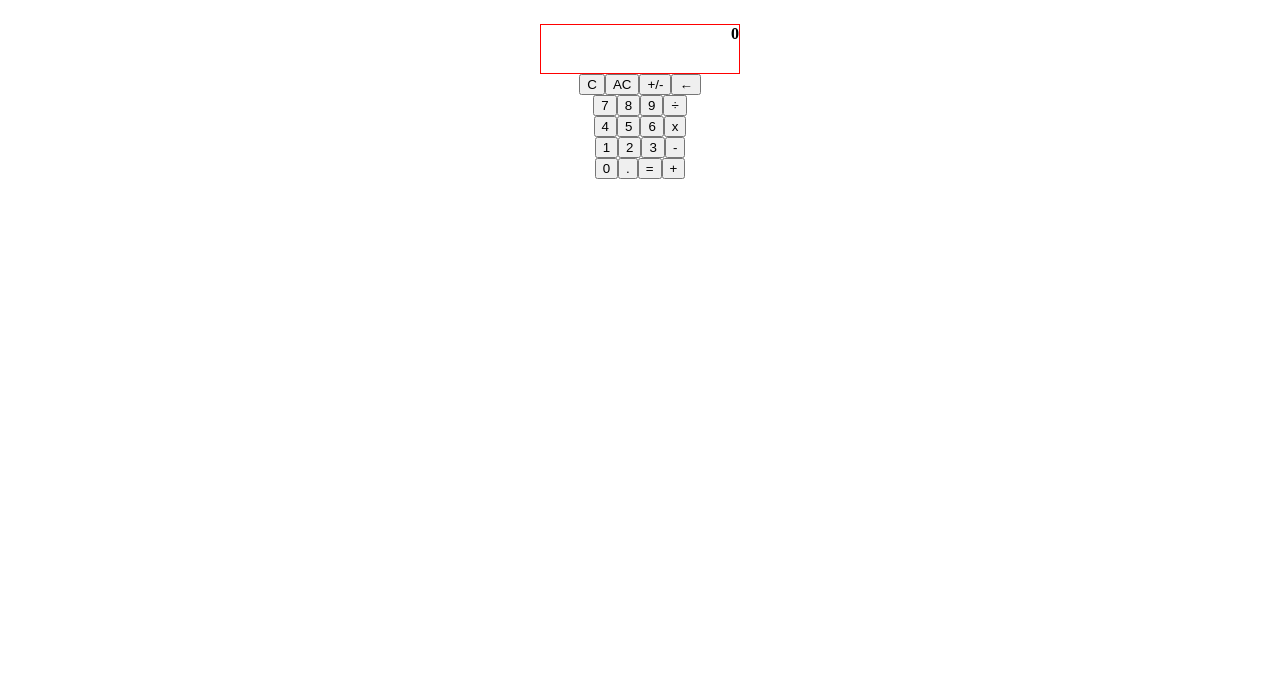
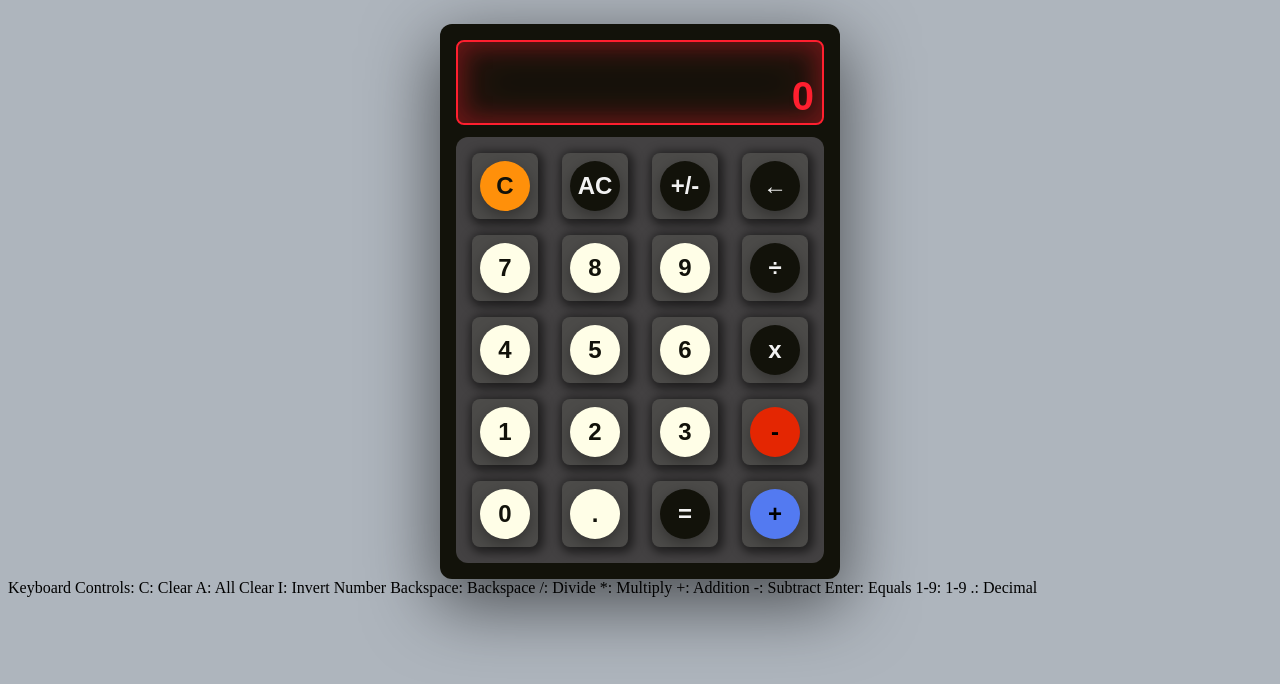
Before and after one commit to mjcw88/odin-calculator, a plain HTML site: page index.html in a window 1280 px wide. Drawn offline with Linux system fonts and the light colour scheme; a web font is replaced by a local one.

Commit message:
completed most of css and added palceholder for keyboard controls html

```diff
--- a/index.html
+++ b/index.html
@@ -11,43 +11,99 @@
     <div class="calculator-container">
         <div class="display-container">
             <div class="mini-display-container">
-                <div id="mini-display-number-one"></div>
-                <div id="mini-display-operator"></div>
-                <div id="mini-display-number-two"></div>
-                <div id="mini-display-operator-temp"></div>
+                <div id="mini-display-number-one" class="mini-display"></div>
+                <div id="mini-display-operator" class="mini-display"></div>
+                <div id="mini-display-number-two" class="mini-display"></div>
+                <div id="mini-display-operator-temp" class="mini-display"></div>
             </div>
             <div id="display">0</div>
         </div>
+    <div class="numpad-container">
         <div class="numbers-row">
+            <div class="button-container">
                 <button id="clear-btn" class="numpad calculator-btn" data-keyboard="c">C</button>
+            </div>
+            <div class="button-container">
                 <button id="allclear-btn" class="numpad calculator-btn" data-keyboard="a">AC</button>
+            </div>
+            <div class="button-container">
                 <button id="inverse-btn" class="numpad calculator-btn" data-keyboard="i">+/-</button>
+            </div>
+            <div class="button-container">
                 <button id="backspace-btn" class="numpad calculator-btn" data-keyboard="backspace">←</button>
             </div>
+        </div>
         <div class="numbers-row">
+            <div class="button-container">
                 <button id="seven-btn" class="numpad number-btn" data-keyboard="7">7</button>
+            </div>
+            <div class="button-container">
                 <button id="eight-btn" class="numpad number-btn" data-keyboard="8">8</button>
+            </div>
+            <div class="button-container">
                 <button id="nine-btn" class="numpad number-btn" data-keyboard="9">9</button>
+            </div>
+            <div class="button-container">
                 <button id="divide-btn" class="numpad operator-btn" data-keyboard="/">÷</button>
             </div>
+        </div>
         <div class="numbers-row">
+            <div class="button-container">
                 <button id="four-btn" class="numpad number-btn" data-keyboard="4">4</button>
+            </div>
+            <div class="button-container">
                 <button id="five-btn" class="numpad number-btn" data-keyboard="5">5</button>
+            </div>
+            <div class="button-container">
                 <button id="six-btn" class="numpad number-btn" data-keyboard="6">6</button>
+            </div>
+            <div class="button-container">
                 <button id="multiply-btn" class="numpad operator-btn" data-keyboard="*">x</button>
             </div>
+        </div>
         <div class="numbers-row">
+            <div class="button-container">
                 <button id="one-btn" class="numpad number-btn" data-keyboard="1">1</button>
+            </div>
+            <div class="button-container">
                 <button id="two-btn" class="numpad number-btn" data-keyboard="2">2</button>
+            </div>
+            <div class="button-container">
                 <button id="three-btn" class="numpad number-btn" data-keyboard="3">3</button>
+            </div>
+            <div class="button-container">
                 <button id="subtract-btn"class="numpad operator-btn" data-keyboard="-">-</button>
             </div>
+        </div>
         <div class="numbers-row">
+            <div class="button-container">
                 <button id="zero-btn" class="numpad number-btn" data-keyboard="0">0</button>
+            </div>
+            <div class="button-container">
                 <button id="decimal-btn" class="numpad number-btn calculator-btn" data-keyboard=".">.</button>
+            </div>
+            <div class="button-container">
                 <button id="equals-btn" class="numpad operator-btn" data-keyboard="enter">=</button>
+            </div>
+            <div class="button-container">
                 <button id="addition-btn" class="numpad operator-btn" data-keyboard="+">+</button>
             </div>
         </div>
+    </div>
+    </div>
+    <div class="controls-container">
+        Keyboard Controls:
+        C: Clear
+        A: All Clear
+        I: Invert Number
+        Backspace: Backspace
+        /: Divide
+        *: Multiply
+        +: Addition
+        -: Subtract
+        Enter: Equals
+        1-9: 1-9
+        .: Decimal
+    </div>
 </body>
 </html>
--- a/script.js
+++ b/script.js
@@ -24,9 +24,9 @@ document.addEventListener("DOMContentLoaded", function() {
         clearBtnClicked: false,
         inverseBtnClicked: false,
         deleteLastNumberBtnClicked: false,
-        dividedByZero: false,
         operatorChangedAfterEquals: false,
         justClearedAfterEquals: false,
+        dividedByZero: false,
     };
 
     // DOM References
@@ -61,6 +61,18 @@ document.addEventListener("DOMContentLoaded", function() {
     );
 
     // Functions & Core Logic
+    function handleKeyboardPress(e) {
+        numpad.forEach(btn => {
+            if (!btn.disabled) {
+                if (e.key.toLowerCase() === btn.dataset.keyboard.toLowerCase()) {
+                    btn.classList.add('active');
+                    btn.click();
+                    setTimeout(() => btn.classList.remove('active'), BUTTON_TIMEOUT);
+                }
+            }
+        });
+    };
+
     function clearDisplay() {
         display.textContent = "0";
         calculatorState.clearBtnClicked = true;
@@ -162,9 +174,6 @@ document.addEventListener("DOMContentLoaded", function() {
     };
 
     function clearDisplayOnEqualsBtnClicked() {
-        let currentDisplayValue = stripCommas(display.textContent);
-        currentDisplayValue = parseFloat(currentDisplayValue);
-
         operation.num1 = null;
         operation.result = null;
 
@@ -239,10 +248,8 @@ document.addEventListener("DOMContentLoaded", function() {
 
         if (operation.operator === null || calculatorState.equalsBtnClicked) {
             operation.num1 = number;
-
         } else if (operation.operator !== null && !calculatorState.operatorBtnClicked) {
             operation.num2 = number;
-
         }
     };
 
@@ -291,19 +298,6 @@ document.addEventListener("DOMContentLoaded", function() {
         }
     };
 
-    function handleKeyboardPress(e) {
-        numpad.forEach(btn => {
-            if (!btn.disabled) {
-                if (e.key.toLowerCase() === btn.dataset.keyboard.toLowerCase()) {
-                    btn.classList.add('active');
-                    btn.click();
-                    setTimeout(() => btn.classList.remove('active'), BUTTON_TIMEOUT);
-                    console.log(e.key)
-                }
-            }
-        });
-    };
-
     function performOperationChecks(e) {
         if (operation.num1 === null || operation.operator === null) return;
         if (operation.num2 === null && e.target.textContent === "=") storeNumber(display.textContent);
@@ -320,7 +314,7 @@ document.addEventListener("DOMContentLoaded", function() {
     };
 
     function operate(operand1, operand2, operator) {
-        if (isDividedByZero(operand2, operator)) return null;
+        if (isDividedByZero(operand2, operator)) return;
 
         switch(operator) {
             case "+":
--- a/styles.css
+++ b/styles.css
@@ -1,42 +1,154 @@
+@import url('https://fonts.googleapis.com/css2?family=Handjet:wght,ELSH@100..900,2&family=Wix+Madefor+Text:ital,wght@0,400..800;1,400..800&display=swap');
+
 * {
     box-sizing: border-box;
+}
+
+body {
+    background-color: #AEB5BD;
 }
 
 .calculator-container {
     display: flex;
     flex-direction: column;
     align-items: center;
+    flex-wrap: wrap;
     justify-content: center;
-    max-width: 800px;
+    max-width: 400px;
+    min-width: fit-content;
     height: auto;
     margin: 0 auto;
     margin-top: 24px;
+    background-color: #12120A;
+    padding: 16px;
+    border-radius: 12px;
+    box-shadow: rgba(0, 0, 0, 0.56) 0px 22px 70px 4px;
 }
 
 .display-container {
     display: flex;
+    justify-content: flex-end;
     flex-direction: column;
     align-items: end;
-    border: 1px solid red;
-    width: 25%;
-    height: 50px;
+    border: 2px solid #ff1f2f;
+    min-width: 100%;
+    min-height: 85px;
+    color: #FF1F2F;
+    font-family: "Handjet", sans-serif;
+    padding: 4px 8px;
+    margin-bottom: 12px;
+    border-radius: 8px;
+    box-shadow:
+        inset 0 0 40px 12px rgba(255, 31, 47, 0.15),
+        inset 0 0 20px 6px rgba(255, 31, 47, 0.25);
 }
 
 #display {
+    font-size: 40px;
     font-weight: 600;
+    overflow-wrap: anywhere;
+    align-items: center;
 }
 
 .mini-display-container {
     display: flex;
+    align-items: center;
+    font-size: 24px;
+    font-weight: 500;
+    overflow-wrap: anywhere;
+    gap: 2px;
+}
+
+.numpad-container {
+    width: 100%;
+    background-color: #434142;
+    border-radius: 12px;
+    padding: 8px 0px;
 }
 
 .numbers-row {
     display: flex;
+    flex-wrap: wrap;
+    justify-content: space-evenly;
 }
 
-.number-btn.active,
-.operator-btn.active,
-.calculator-btn.active {
-    transform: scale(0.95);
+.button-container {
+    margin: 8px;
+}
+
+button {
+    border-radius: 50%;
+    min-width: 50px;
+    min-height: 50px;
+    border: none;
+    cursor: pointer;
+    margin: 4px 0px;
+    font-size: 24px;
+    font-weight: 800;
+    font-family: "Wix Madefor Text", sans-serif;
+    display: flex;
+    justify-content: center;
+    align-items: center;
+    box-shadow: 0px 5px 15px rgba(0, 0, 0, 0.35);
+}
+
+#clear-btn {
+    background-color: #FF900A;
+}
+
+#clear-btn,
+#decimal-btn,
+.number-btn {
+    color: #12120A;
+}
+
+.calculator-btn,
+#divide-btn,
+#multiply-btn,
+#equals-btn {
+    background-color: #12120A;
+    color: #F2F2F2;
+}
+
+#subtract-btn {
+    background-color: #E42602;
+}
+
+#addition-btn {
+    background-color: #537AF1;
+}
+
+.button-container {
+    padding: 4px 8px;
+    background-color: #4C4B49;
+    border-radius: 8px;
+    box-shadow: 2px 2px 10px 4px rgba(0,0,0,0.5);
+}
+
+.number-btn {
+    background-color: #FFFEE7;
+}
+
+button:not(:disabled):hover {
     filter: brightness(0.9);
 }
+
+button:not(:disabled):active,
+button:not(:disabled).active {
+    transform: scale(0.95);
+    filter: brightness(0.8);
+}
+
+.operator-btn:disabled,
+.calculator-btn:disabled,
+#subtract-btn:disabled,
+#addition-btn:disabled,
+#decimal-btn:disabled,
+#clear-btn:disabled,
+#divide-btn:disabled,
+#multiply-btn:disabled,
+#equals-btn:disabled {
+    color: darkgrey;
+    background-color: grey;
+    cursor: default;
+}
```
Lines whose indentation alone changed are shown as unchanged.
